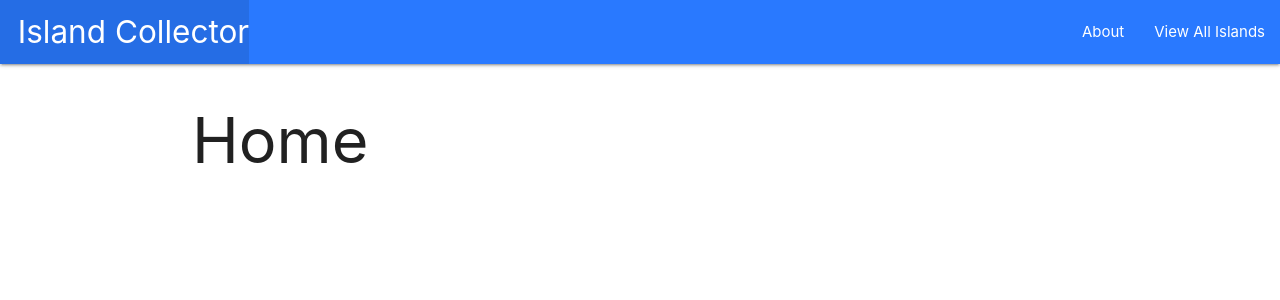
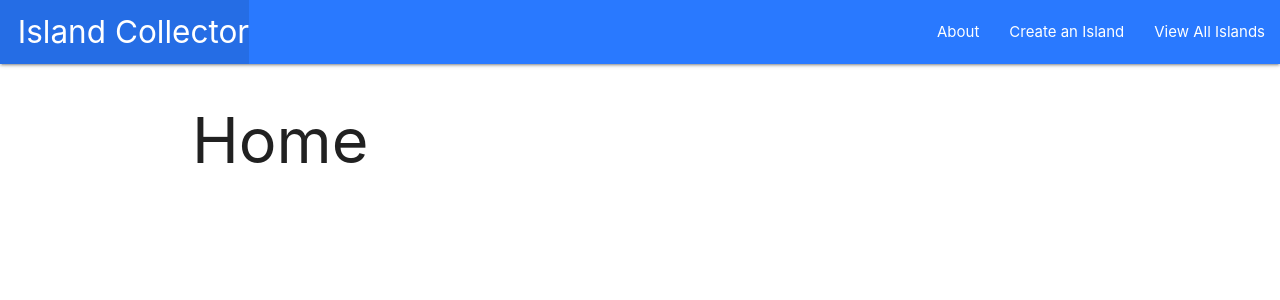
Before and after one commit to danusem/island_collector, a Django app: page / in a window 1280 px wide. Shown: the top 300 px of the page. Run offline with Django 3.2, Linux system fonts and the light colour scheme.

Commit message:
create island funtionality

```diff
--- a/main_app/templates/base.html
+++ b/main_app/templates/base.html
@@ -19,6 +19,7 @@
         </ul>
         <ul class="right">
           <li><a href="{% url 'about' %}">About</a></li>
+          <li><a href="{% url 'islands_create' %}">Create an Island</a></li>
           <li><a href="{% url 'index' %}">View All Islands</a></li>
 
         </ul>
--- a/main_app/urls.py
+++ b/main_app/urls.py
@@ -6,4 +6,5 @@ urlpatterns = [
     path('about/', views.about, name='about'),
     path('islands/', views.islands_index, name='index'),
     path('islands/<int:island_id>/', views.islands_detail, name='detail'),
+    path('islands/create/', views.IslandCreate.as_view(), name='islands_create'),
 ]
--- a/main_app/views.py
+++ b/main_app/views.py
@@ -1,4 +1,6 @@
 from django.shortcuts import render
+from django.views.generic.edit import CreateView
+
 from .models import Island
 
 # Create your views here.
@@ -15,3 +17,7 @@ def islands_index(request):
 def islands_detail(request, island_id):
     island = Island.objects.get(id=island_id)
     return render(request, 'islands/detail.html', {'island': island })
+
+class IslandCreate(CreateView):
+    model = Island
+    fields = '__all__'
```
